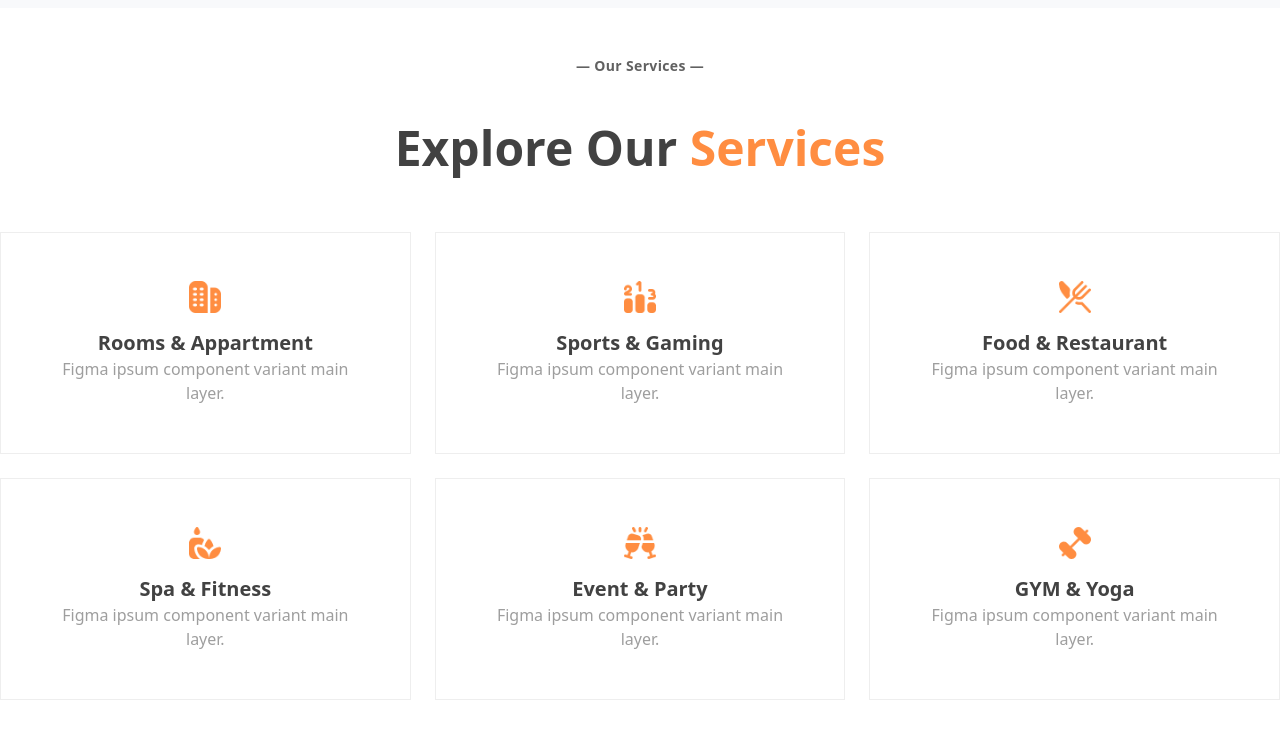
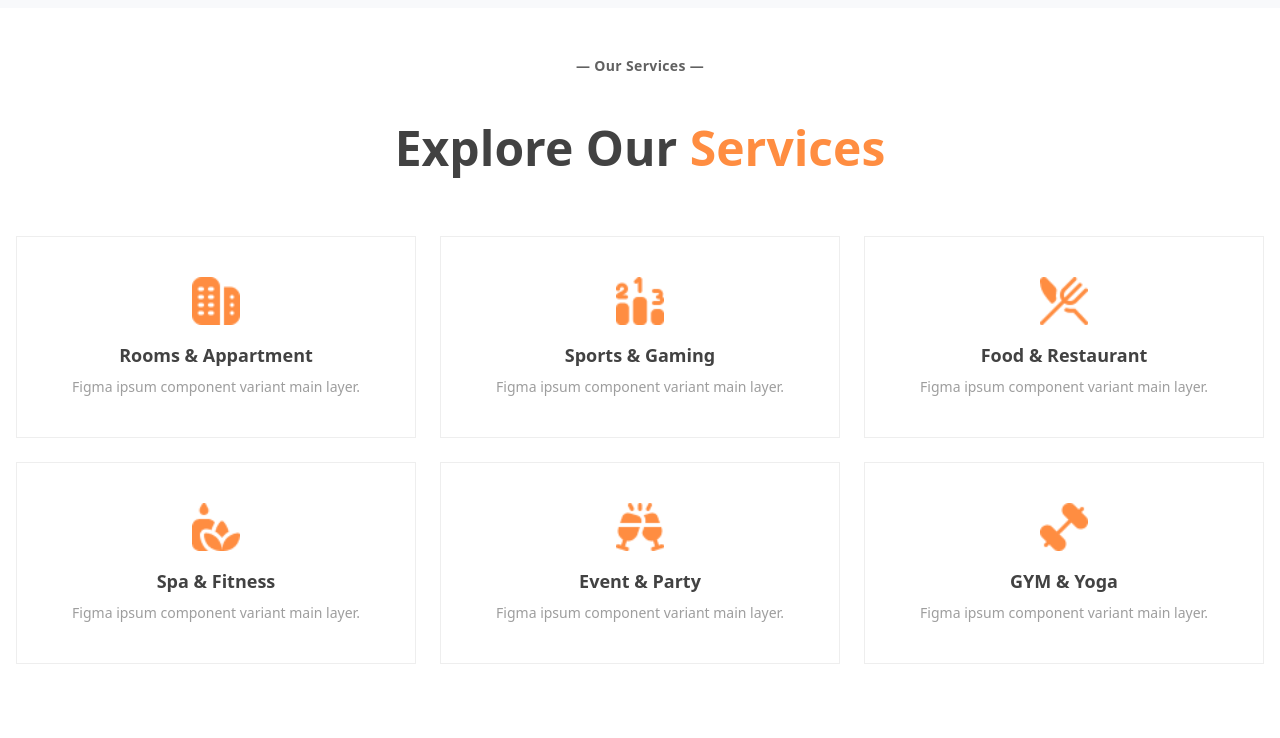
Before and after one commit to AnastasiiaBodnar/hotel-landing, a Vue app: page / in a window 1280 px wide. Shown: the part 2309-3047 px from the top of the page. After the commit the page ends 3013 px from the top, so only its background shows below. Built offline with nearby package versions, Linux system fonts and the light colour scheme.

Commit message:
style: update spacing and typography

```diff
--- a/src/components/ServicesSection.vue
+++ b/src/components/ServicesSection.vue
@@ -17,29 +17,29 @@ const services = [
 </script>
 
 <template>
-    <section id="services" class="pt-12 pb-12">
+    <section id="services" class="pt-12 pb-10">
         <div class="px-10 text-center mb-12">
             <p class="text-title text-sm font-semibold tracking-wide">
                 — Our Services —
             </p>
         </div>
 
-        <div class="md-10 text-center mb-15">
+        <div class="md-10 text-center mb-16">
             <h2 class="text-heading text-5xl font-bold mt-5">
                 Explore Our <span class="text-primary">Services</span>
             </h2>
         </div>
 
-        <div class="max-w-7xl mx-auto grid grid-cols-3 gap-6">
+        <div class="max-w-7xl mx-auto grid grid-cols-3 gap-6 px-4">
             <div
                 v-for="service in services"
                 :key="service.id"
-                class="bg-white p-12 text-center transition-shadow border border-border"
+                class="bg-white p-10 text-center transition-shadow border border-border"
             >
-                <img :src="service.icon" :alt="service.title" class="mx-auto mb-4 h-8">
-                <h3 class="text-text font-bold text-xl">
+                <img :src="service.icon" :alt="service.title" class="mx-auto mb-4 h-12 w-12">
+                <h3 class="text-text font-bold text-lg mb-2">
                     {{ service.title }}</h3>
-                <p class="text-muted">
+                <p class="text-muted text-sm">
                     {{ service.description }}</p>
             </div>
         </div>
```
